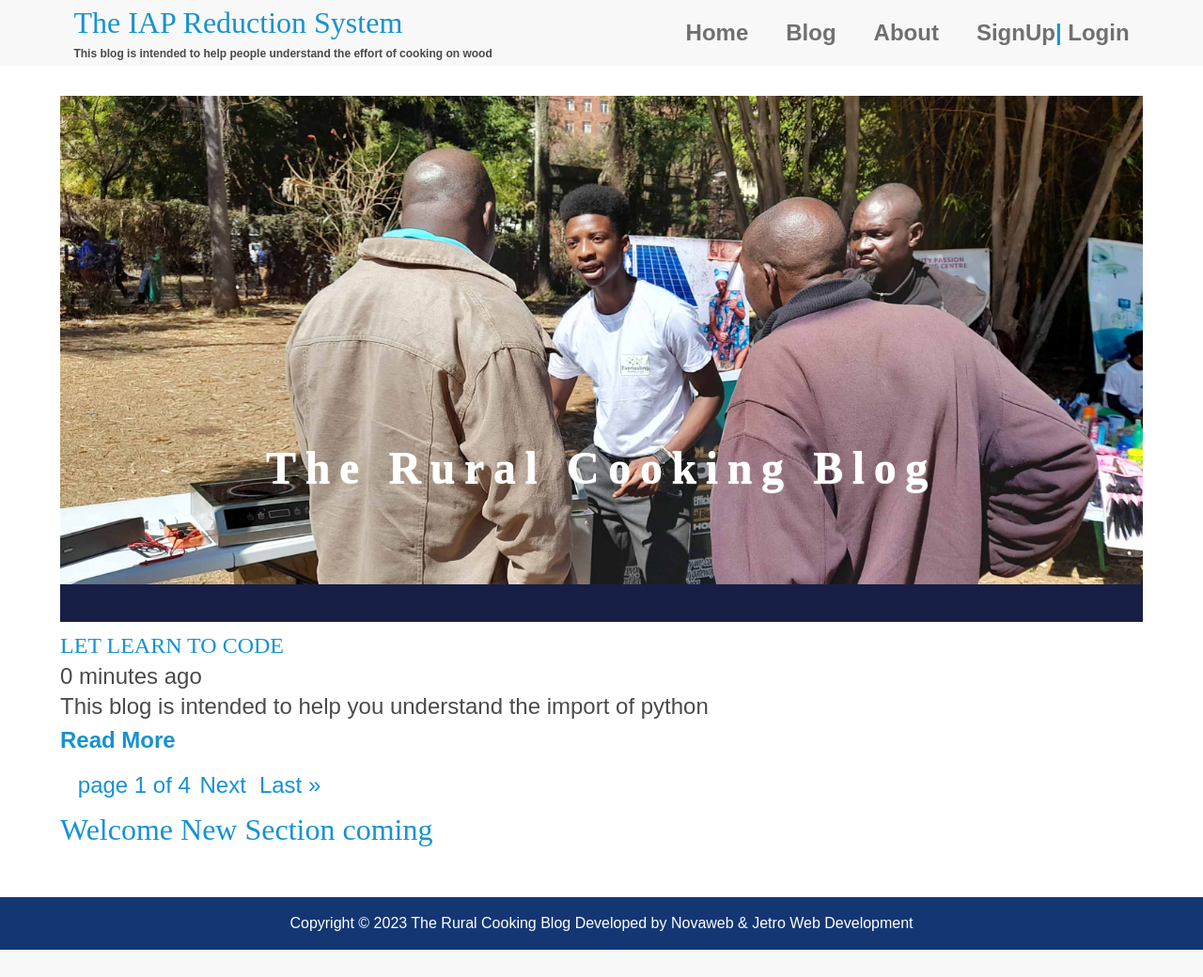
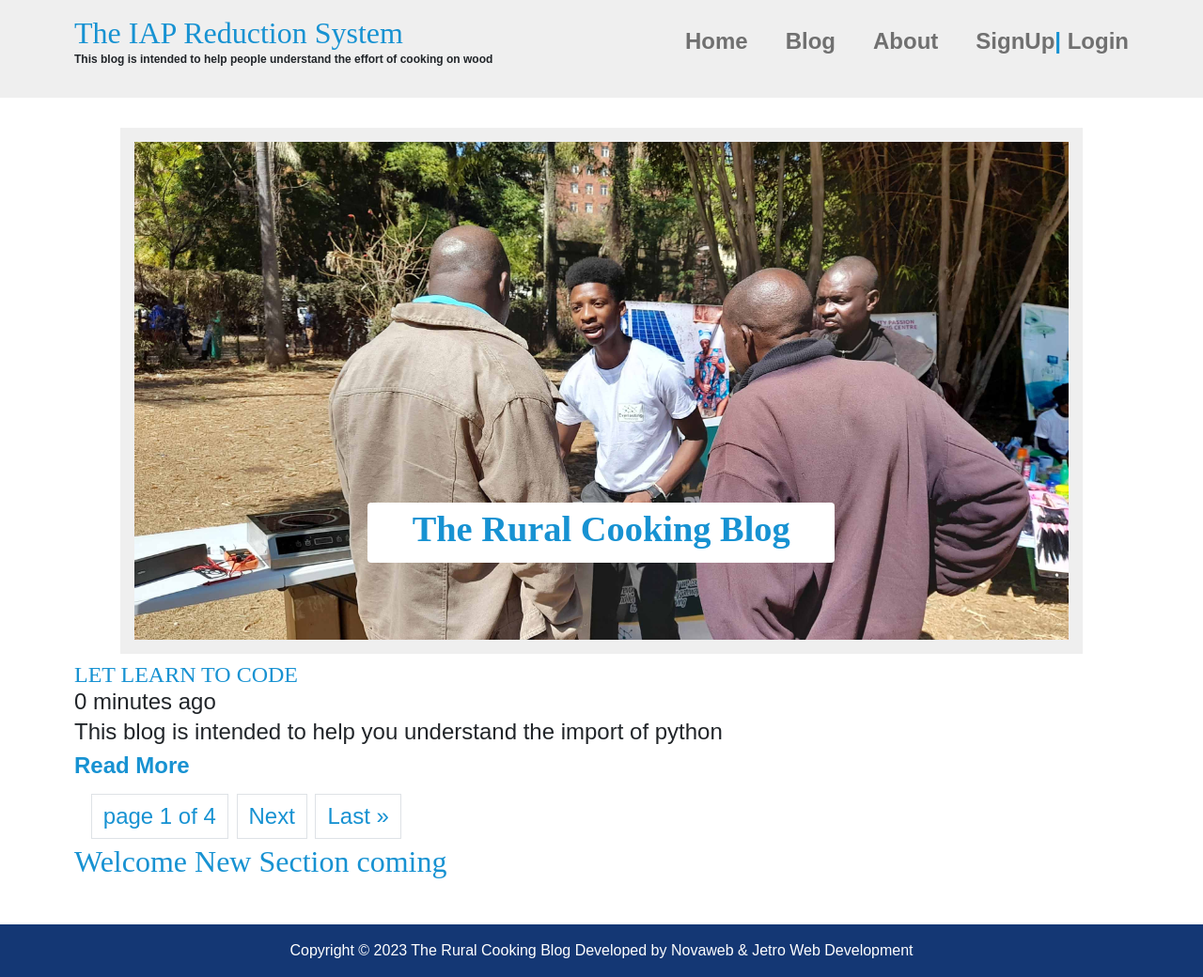
Before and after one commit to ledmer/Django-Luis, a Django app: page / in a window 1280 px wide. Shown: the whole page at 94% size. Before the commit the page ends 1011 px from the top, so only its background shows below. Run offline with Django 4.2, Linux system fonts and the light colour scheme; data comes from the database, SQL or seed files in the repository; both versions use the stored data as it was after the commit; some web fonts are replaced.

Commit message:
design change

```diff
--- a/IAP-Website/blog/templates/accounts/login.html
+++ b/IAP-Website/blog/templates/accounts/login.html
@@ -105,8 +105,10 @@
 						</div>
 
 							<div class="d-flex justify-content-center mt-3 login_container">
+                                <input type="hidden" name="next" value="{{ request.GET.next }}">
 				 				<input class="btn login_btn" type="submit" value="Login">
 				   			</div>
+
 					</form>
 				</div>
                 {% for message in messages %}
--- a/IAP-Website/blog/templates/blog/index.html
+++ b/IAP-Website/blog/templates/blog/index.html
@@ -5,8 +5,10 @@
 {%block content_area %}
     <div class="container">
         <div class="banner-section">
-            <img src="{% static 'asset/images/test1.jpg' %}">
-                <h1 class="banner-heading">The Rural Cooking Blog</h1>
+            <img src="/static/asset/images/test1.jpg">
+            <div class="text-banner rounded">
+                <h2 class="banner-heading">The Rural Cooking Blog</h1>
+            </div>
         </div>
         <div class="block_article">
             {% for post in post %}
@@ -36,20 +38,13 @@
                     <li class="pagination-line">
                         <a class="page-link" href="#">page {{post.number}} of {{post.paginator.num_pages}}</a>
                     </li>
-
-
-
                     {% if post.has_next %}
-                    <span>
                     <li class="pagination-line">
                         <a class="page-link" href="?page={{post.next_page_number }}"> Next</a>
                     </li>
-
                     <li class="pagination-line">
                         <a class="page-link" href="?page={{post.paginator.num_pages }}">Last &raquo; </a>
                     </li>
-
-
                     {%endif%}
 
             </ul>
@@ -63,6 +58,7 @@
         </div>
 
     </div>
+</div>
 
     <br>
     <br>
--- a/IAP-Website/blog/templates/blog/nav_bar.html
+++ b/IAP-Website/blog/templates/blog/nav_bar.html
@@ -7,6 +7,8 @@
     <title>The Inexpensive IAP Reduction System</title>
     <link href="https://fonts.geogleapis.com/family=Lora|Ubuntu:300,400,700&displayswap" rel="stylesheet">
     <link rel="stylesheet" href="https://unpkg.com/bulma@0.9.4/css/bulma.min.css" />
+    <link rel="stylesheet" href="https://cdn.jsdelivr.net/npm/bootstrap@4.4.1/dist/css/bootstrap.min.css" integrity="sha384-Vkoo8x4CGsO3+Hhxv8T/Q5PaXtkKtu6ug5TOeNV6gBiFeWPGFN9MuhOf23Q9Ifjh" crossorigin="anonymous">
+
     <meta name="author" content="Spencer Cooper">
     <link rel="stylesheet" href="{% static 'asset/css/style.css' %}" >
 </head>
--- a/IAP-Website/blog/views.py
+++ b/IAP-Website/blog/views.py
@@ -1,6 +1,6 @@
 from django.shortcuts import get_object_or_404, render, redirect
 from .models import Post, Comment
-from django.http import HttpResponse
+from django.http import HttpResponseRedirect
 from django.contrib.auth.forms import UserCreationForm
 from .forms import CreateUserForm, CommentForm
 from django.contrib import messages
@@ -62,13 +62,13 @@ def loginPage(request):
         password = request.POST.get('password')
         user = authenticate(request, username=username, password=password)
         if user is not None:
+            next = request.POST.get('next', '/')
             login(request, user)
-            return redirect('next')
+            return HttpResponseRedirect(next)
         else:
             messages.info(request, 'Username OR Password is incorrect')
     context = {}
     return render(request, "accounts/login.html", context)
-
 def logoutUser(request):
     logout(request)
     return redirect('/')
--- a/IAP-Website/static/asset/css/style.css
+++ b/IAP-Website/static/asset/css/style.css
@@ -39,7 +39,6 @@ img {
     width : 90%;
     max-width : 1200px;
     margin : 0 auto;
-    justify-content: space-between;
 }
 .container-nav, .container-main{
     display : flex;
@@ -48,33 +47,25 @@ img {
 }
 
 header{
-    padding : 0 1em;
-    /* background : yellow; */
-    background: #f8f8f8f8;
+    padding: 1em 0;
+    background: #efefef;
     text-align: left;
-    margin-bottom : 2em;
-    /* margin : 0 2em; */
+    margin-bottom: 2em;
 }
 
 /* Nav bar section */
 
 nav{
-    min-height : 70px;
-    display : flex;
+    min-height: 70px;
+    display: flex;
     justify-content: space-between;
-    align-items: right;
-    /* padding : 0 14px; */
-    margin : 0;
+    margin: 0px;
 }
 
 .banner-heading{
+    font-size: 3vw;
     text-align: center;
-    font-size : 3rem;
-    text-shadow: 0 1px 1px;
-    color : black;
-    /* color :	#FFFFFF; */
-    margin-bottom : .9em;
-    letter-spacing: .2em;
+    color : #1792d2;
     font-weight: 600;
 }
 
@@ -163,37 +154,66 @@ a:focus{
 
 .banner-section{
     /* margin-top : -20px; */
+    position:relative;
     width : 90vw;
     height : 55vh;
     margin : 0;
     justify-content: space-between;
     background-color : #efefef;
     padding : 0;
+
 }
-.banner-heading{
-    font-size : 3rem;
-    color : #fff;
+.container-banner {
+    position: relative;
+    width : 90vw;
+    height : 80vh;
+    display: inline-block;
+    justify-content: center;
+}
+.text-banner {
+    position: absolute;
+    top: 75%;
+    left: 30%;
+    padding: 5px;
+    margin-top: -14px;
+    margin-left: -50px;
+    width: 50%;
+    background-color: white;
+    text-align: center;
+}
+.container-banner img{
+    width:80%;
+    height:100%;
+    object-fit: contain;
+    margin:0 auto;
+}
+.white-box{
+    position: relative;
+    background-color: white;
+    color: #000000;
+    width: 800px;
+    height: 60px;
+    z-index: 1;
+    top: 35%;
+    left: 20%;
+    bottom: 50%;
 }
 
-
 .banner-section{
-    align-items: center;
-        width : 100%;
-        min-height : 70vh;
-        background-image: linear-gradient(rgba(0,8,51,0.9),rgba(0,8,51,0.9));
-        background-position : center;
-        background-size : cover;
-        /* padding : 5%; */
-        align-items: center;
-        justify-content: center;
+    border: 15px solid #efefef;
+    margin-top: -20px;
+    width: 80vw;
+    height: 70vh;
+    margin: 0 auto;
+    justify-content: space-between;
+    background-color: #efefef;
 }
-.banner-section img{
+.banner-section img {
     max-width: 100%;
-    width : 100%;
-    /* object-position : top left; */
-    margin-bottom : -10em;
-    object-fit:cover;
-    height : 65vh;
+    width: 100%;
+    margin-bottom: -15rem;
+    object-fit: cover;
+    height: 100%;
 }
 
 .pagination-list{
@@ -242,16 +262,6 @@ a:focus{
     padding : .3em 0;
 
 }
-.comment-section{
-    width : 40%;
-    color : black;
-    font-size : 1.5rem;
-    background-color : rgba(255,255,255,.3);
-    padding : 20px;
-    box-shadow: 0 6px 10px rgba(0,0,0, .3);
-    border-radius : 15px;
-    color : darkgreen;
-}
 
 
 
@@ -267,6 +277,7 @@ Navbar mobile media query ======= */
     .nav-list{
         flex-direction: column;
         margin-right : 0 auto;
+        z-index: 3;
     }
 
     .nav-line{
@@ -302,7 +313,7 @@ Navbar mobile media query ======= */
     .nav-list{
         position : fixed;
         left : -100%;
-        top : 70px;
+        margin-top : 140px;
         gap : 0;
         flex-direction: column;
         background-color : #f8f8f8;
@@ -336,12 +347,6 @@ Navbar mobile media query ======= */
         width : 100%;
         height : 65vh;
     }
-    .banner-heading{
-        font-size : 1.5rem;
-        color : #fff;
-        padding : .9em;
-    }
-
     img {
         width : 50%;
         margin :0;
```
Also changed, not shown: IAP-Website/db.sqlite3.
